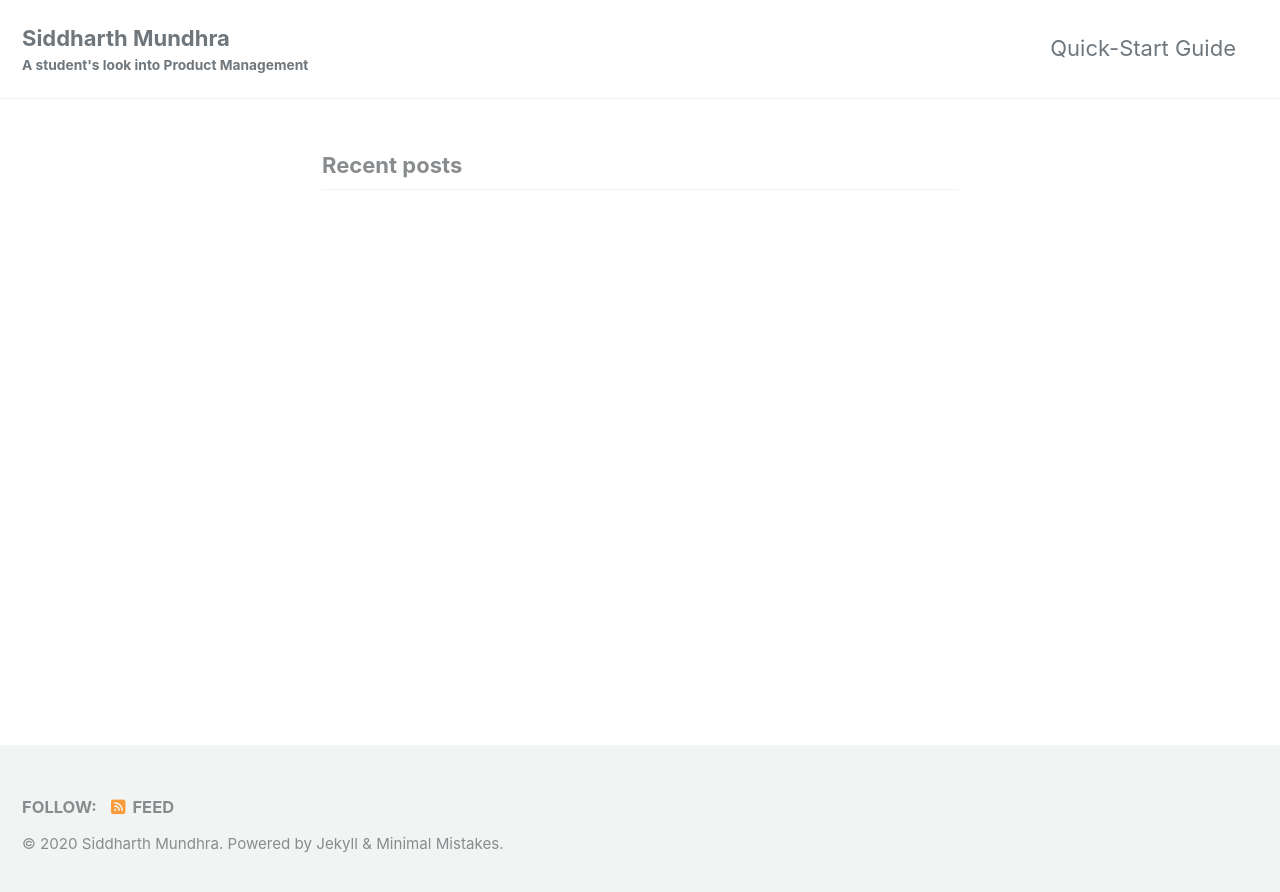
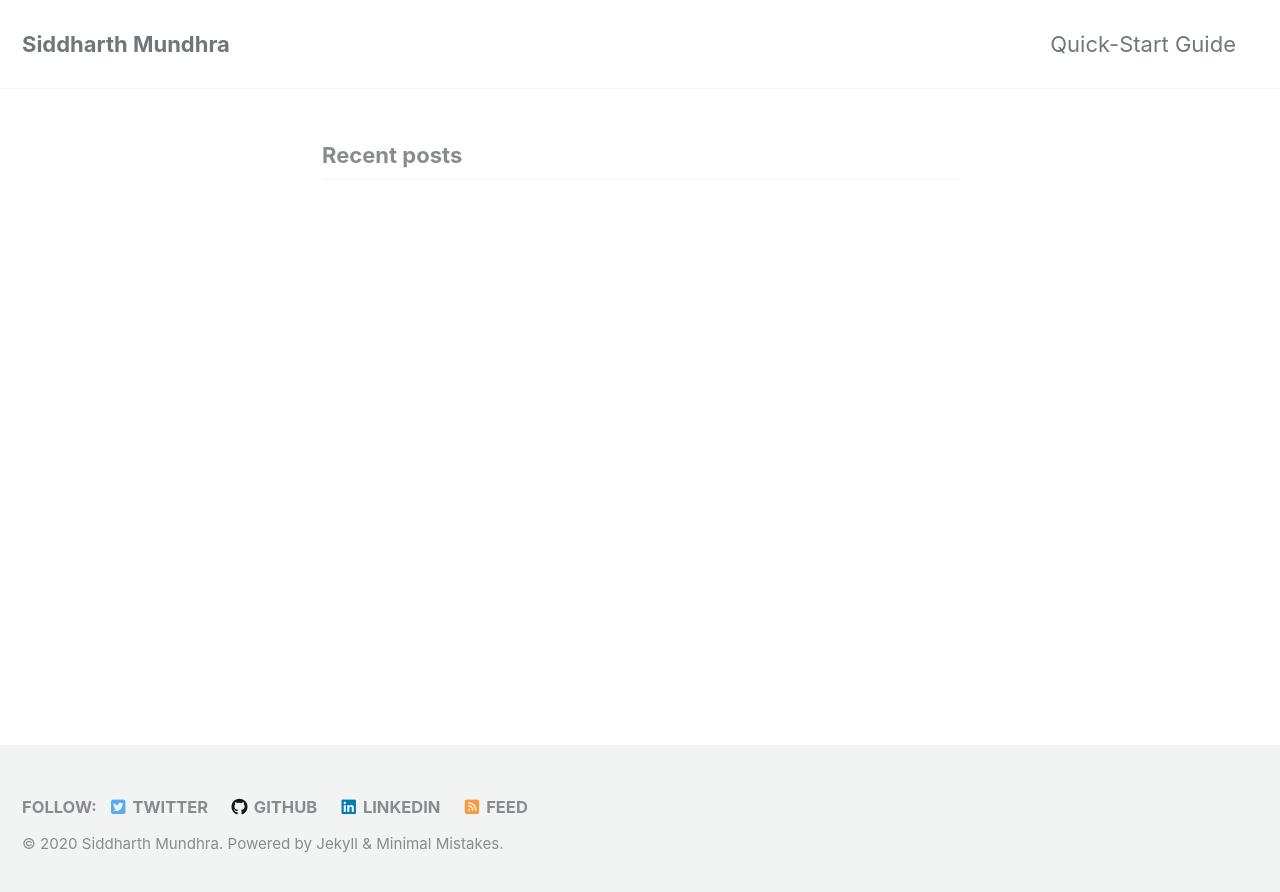
Before and after one commit to sidmundhra/sidmundhra.github.io, a Jekyll site: the page built from index.markdown, in a window 1280 px wide. Shown: the top 892 px of the page. Built offline with Jekyll 4.4.1, drawn with Linux system fonts in a browser that asks for light colours; cached includes are drawn as plain includes; nearby versions of some CDN libraries; the list of posts is cut into pages by our own code; part of the change alters nothing that is shown.

Commit message:
updating config with social links

```diff
--- a/_config.yml
+++ b/_config.yml
@@ -18,10 +18,10 @@ minimal_mistakes_skin    : "default" # "air", "aqua", "contrast", "dark", "dirt"
 locale                   : "en-US"
 title                    : "Siddharth Mundhra"
 title_separator          : "-"
-subtitle                 : "A student's look into Product Management"
+subtitle                 : # "A student's look into Product Management"
 name                     : "Siddharth Mundhra"
-description              : "An amazing website."
-url                      : "sidmundhra.github.io"
+description              : "A blog on Product Management"
+url                      : # "sidmundhra.github.io"
 baseurl                  : # "/blog"
 repository               : # GitHub username/repo-name e.g. "mmistakes/minimal-mistakes"
 teaser                   : # path of fallback teaser image, e.g. "/assets/images/500x300.png"
@@ -109,8 +109,8 @@ analytics:
 author:
   name             : "Siddharth Mundhra"
   avatar           : # path of avatar image, e.g. "/assets/images/bio-photo.jpg"
-  bio              : "I am an **amazing** person."
-  location         : "Somewhere"
+  bio              : "A blog on Product Management"
+  location         : "Boston, MA"
   email            :
   links:
     - label: "Email"
@@ -131,22 +131,22 @@ footer:
   links:
     - label: "Twitter"
       icon: "fab fa-fw fa-twitter-square"
-      # url:
-    - label: "Facebook"
-      icon: "fab fa-fw fa-facebook-square"
+      url: "https://twitter.com/sid_mundhra"
+    # - label: "Facebook"
+      # icon: "fab fa-fw fa-facebook-square"
       # url:
     - label: "GitHub"
       icon: "fab fa-fw fa-github"
+      url: "https://github.com/sidmundhra"
+    # - label: "GitLab"
+      # icon: "fab fa-fw fa-gitlab"
       # url:
-    - label: "GitLab"
-      icon: "fab fa-fw fa-gitlab"
+    # - label: "Bitbucket"
+      # icon: "fab fa-fw fa-bitbucket"
       # url:
-    - label: "Bitbucket"
-      icon: "fab fa-fw fa-bitbucket"
-      # url:
-    - label: "Instagram"
-      icon: "fab fa-fw fa-instagram"
-      # url:
+    - label: "LinkedIn"
+      icon: "fab fa-fw fa-linkedin"
+      url: "https://linkedin.com/in/siddharthmundhra"
 
 
 # Reading Files
```
